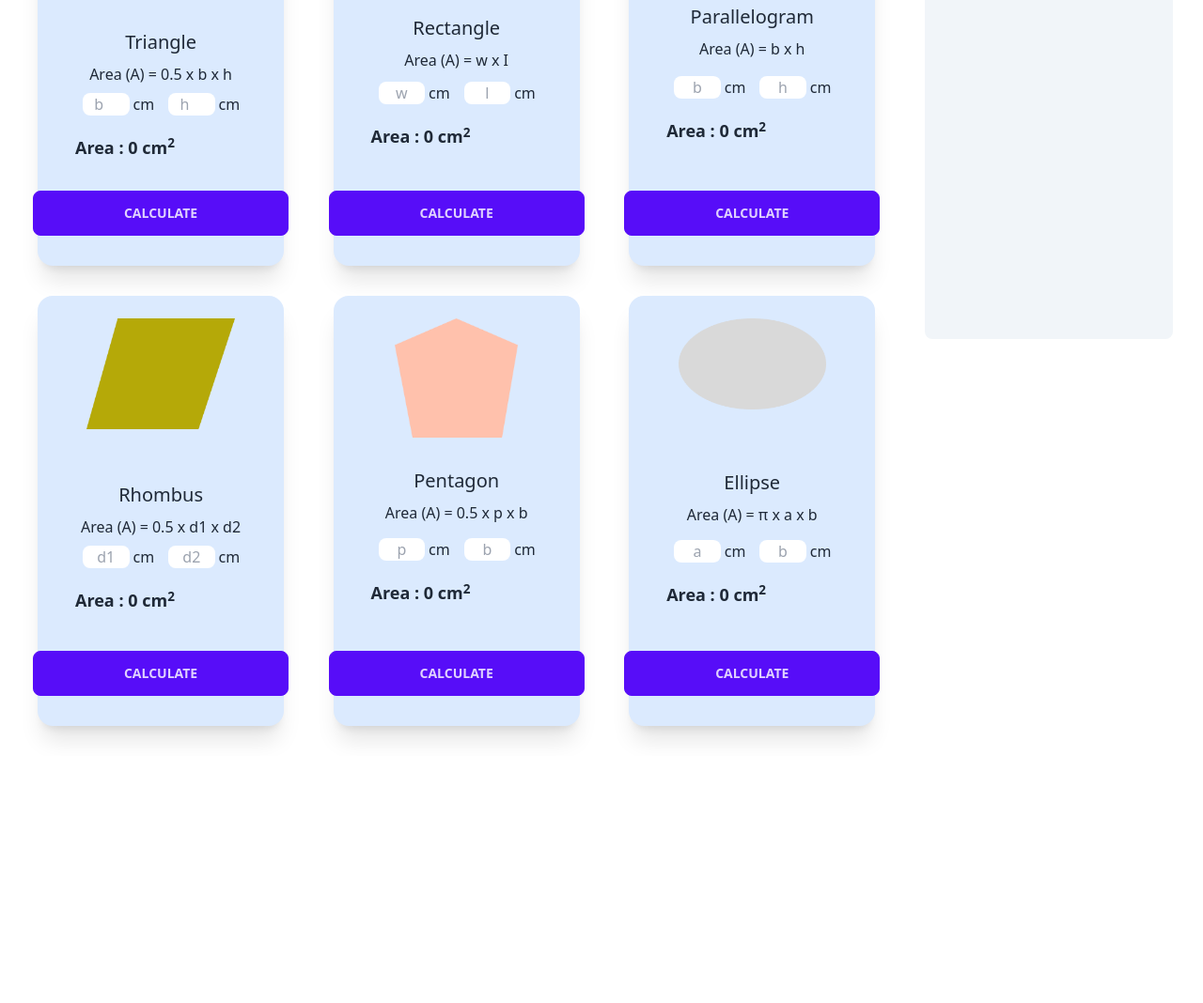
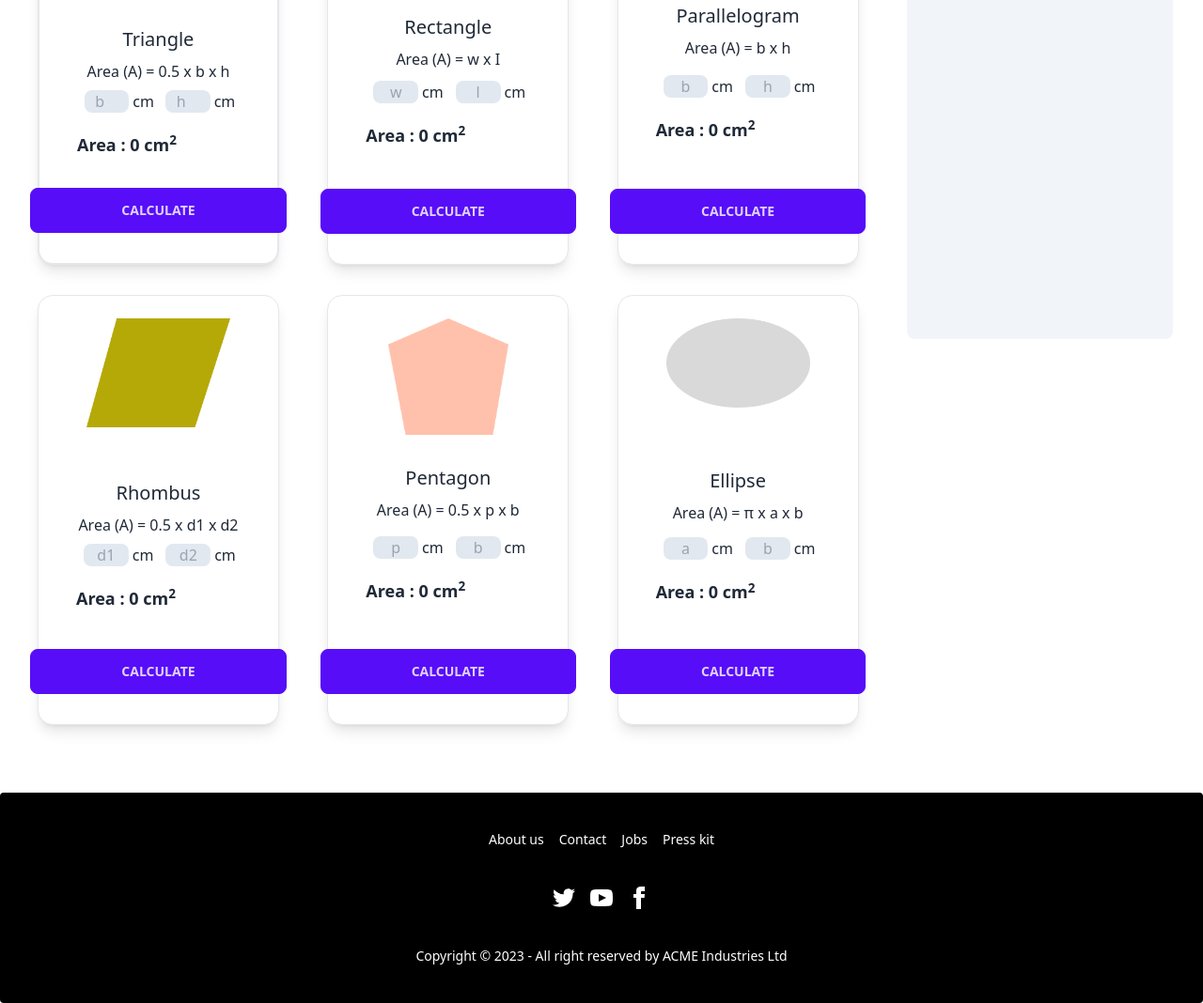
Before and after one commit to KhandakerSamin/Geumetry-genious, a plain HTML site: page index.html in a window 1280 px wide. Shown: the part 255-1323 px from the top of the page at 94% size. Before the commit the page ends 1060 px from the top, so only its background shows below. Drawn offline with nearby package versions, Linux system fonts and the light colour scheme.

Commit message:
all done

```diff
--- a/index.html
+++ b/index.html
@@ -12,8 +12,8 @@
 </head>
 
 <body>
-    <header>
-        <nav class="container mx-auto rounded-lg bg-fuchsia-400 mt-3">
+    <header class="mx-4">
+        <nav class="container mx-auto rounded-lg bg-fuchsia-400 mt-3 ">
             <div class="navbar ">
                 <div class="navbar-start">
                     <a class="btn btn-ghost normal-case text-xl">Geometry Genius</a>
@@ -30,15 +30,15 @@
             <!-- shape container -->
             <div class="grid grid-cols-1 md:grid-cols-2 lg:grid-cols-3 ml-14 md:ml-10">
                 <!-- first card -->
-                <div class="card bg-blue-100 hover:bg-blue-300 shadow-xl w-5/6 mb-8">
+                <div class="card bg-base-100 hover:bg-blue-300 shadow-lg w-5/6 mb-8 border-gray-200 border-2">
                     <figure><img class="w-3/5 mt-3" src="./images/triangle.png" alt="Triangle" /></figure>
                     <div class="card-body">
                         <h2 class="text-xl font-medium text-center">Triangle</h2>
                         <p class="text-center font-medium">Area (A) = 0.5 x b x h</p>
                         <div class="flex ">
-                            <input id="triangle-base" class="w-1/4 rounded-lg text-center ml-4 mr-1" type="number" placeholder="b">
+                            <input id="triangle-base" class="w-1/4 rounded-lg text-center ml-4 mr-1 bg-slate-200" type="number" placeholder="b">
                             <p>cm</p>
-                            <input id="triangle-hight" class="w-1/4 rounded-lg text-center mr-1" type="number" placeholder="h">
+                            <input id="triangle-hight" class="w-1/4 rounded-lg text-center mr-1 bg-slate-200" type="number" placeholder="h">
                             <p>cm</p>
                         </div>
                         <p class="text-lg font-semibold mt-3 ml-2">Area : <span id="triangle-area"> 0</span> cm<sup>2</sup></p>
@@ -48,16 +48,16 @@
                     </div>
                 </div>
                 <!-- Second card -->
-                <div class="card bg-blue-100 shadow-xl w-5/6 mb-8">
+                <div class="card bg-base-100 hover:bg-pink-300 shadow-lg w-5/6 mb-8 border-gray-200 border" >
                     <figure><img class="w-3/5 mt-6" src="./images/rectangle.png" alt="rectangle" /></figure>
                     <div class="card-body">
                         <h2 class="text-xl font-medium text-center">Rectangle</h2>
                         <p class="text-center font-medium">Area (A) = w x I
                         </p>
                         <div class="flex ">
-                            <input id="rectangle-width" class="w-1/4 rounded-lg text-center ml-4 mr-1" type="text" placeholder="w">
+                            <input id="rectangle-width" class="w-1/4 rounded-lg text-center ml-4 mr-1 bg-slate-200" type="text" placeholder="w">
                             <p>cm</p>
-                            <input id="rectangle-legnth" class="w-1/4 rounded-lg text-center mr-1" type="text" placeholder="l">
+                            <input id="rectangle-legnth" class="w-1/4 rounded-lg text-center mr-1 bg-slate-200" type="text" placeholder="l">
                             <p>cm</p>
                         </div>
                         <p class="text-lg font-semibold mt-3 ml-2">Area : <span id="rectangle-area"> 0</span> cm<sup>2</sup></p>
@@ -67,15 +67,15 @@
                     </div>
                 </div>
                 <!-- Third card -->
-                <div class="card bg-blue-100 shadow-xl w-5/6 mb-8">
+                <div class="card bg-base-100 hover:bg-orange-300 shadow-lg w-5/6 mb-8 border-gray-200 border" >
                     <figure><img class="w-3/5 mt-6" src="./images/parallelogram.png" alt="parallelogram" /></figure>
                     <div class="card-body">
                         <h2 class="text-xl font-medium text-center">Parallelogram</h2>
                         <p class="text-center font-medium">Area (A) = b x h</p>
                         <div class="flex ">
-                            <input id="parallelogram-base" class="w-1/4 rounded-lg text-center ml-4 mr-1" type="text" placeholder="b">
+                            <input id="parallelogram-base" class="w-1/4 rounded-lg text-center ml-4 mr-1 bg-slate-200" type="text" placeholder="b">
                             <p>cm</p>
-                            <input id="parallelogram-hight" class="w-1/4 rounded-lg text-center mr-1" type="text" placeholder="h">
+                            <input id="parallelogram-hight" class="w-1/4 rounded-lg text-center mr-1 bg-slate-200" type="text" placeholder="h">
                             <p>cm</p>
                         </div>
                         <p class="text-lg font-semibold mt-3 ml-2">Area : <span id="parallelogram-area"> 0</span> cm<sup>2</sup></p>
@@ -85,15 +85,15 @@
                     </div>
                 </div>
                 <!-- Fourth card -->
-                <div class="card bg-blue-100 shadow-xl w-5/6 mb-8">
+                <div class="card bg-base-100 hover:bg-lime-300 shadow-lg w-5/6 mb-8 border-gray-200 border">
                     <figure><img class="w-3/5 mt-6 mb-6" src="./images/rhombus.png" alt="Rhombus" /></figure>
                     <div class="card-body">
                         <h2 class="text-xl font-medium text-center">Rhombus</h2>
                         <p class="text-center font-medium">Area (A) = 0.5 x d1 x d2</p>
                         <div class="flex ">
-                            <input id="rhombus-d1" class="w-1/4 rounded-lg text-center ml-4 mr-1" type="text" placeholder="d1">
+                            <input id="rhombus-d1" class="w-1/4 rounded-lg text-center ml-4 mr-1 bg-slate-200" type="text" placeholder="d1">
                             <p>cm</p>
-                            <input id="rhombus-d2" class="w-1/4 rounded-lg text-center mr-1" type="text" placeholder="d2">
+                            <input id="rhombus-d2" class="w-1/4 rounded-lg text-center mr-1 bg-slate-200" type="text" placeholder="d2">
                             <p>cm</p>
                         </div>
                         <p class="text-lg font-semibold mt-3 ml-2">Area : <span id="rhombus-area"> 0</span> cm<sup>2</sup></p>
@@ -103,15 +103,15 @@
                     </div>
                 </div>
                 <!-- Fifth card -->
-                <div class="card bg-blue-100 shadow-xl w-5/6 mb-8">
+                <div class="card bg-base-100 hover:bg-purple-300 shadow-lg w-5/6 mb-8 border-gray-200 border">
                     <figure><img class="w-2/4 mt-6" src="./images/pentagon.png" alt="Pentagon" /></figure>
                     <div class="card-body">
                         <h2 class="text-xl font-medium text-center">Pentagon</h2>
                         <p class="text-center font-medium">Area (A) = 0.5 x p x b</p>
                         <div class="flex ">
-                            <input id="pentagon-hight" class="w-1/4 rounded-lg text-center ml-4 mr-1" type="text" placeholder="p">
+                            <input id="pentagon-hight" class="w-1/4 rounded-lg text-center ml-4 mr-1 bg-slate-200" type="text" placeholder="p">
                             <p>cm</p>
-                            <input id="pentagon-base" class="w-1/4 rounded-lg text-center mr-1" type="text" placeholder="b">
+                            <input id="pentagon-base" class="w-1/4 rounded-lg text-center mr-1 bg-slate-200" type="text" placeholder="b">
                             <p>cm</p>
                         </div>
                         <p class="text-lg font-semibold mt-3 ml-2">Area : <span id="pentagon-area"> 0</span> cm<sup>2</sup></p>
@@ -121,15 +121,15 @@
                     </div>
                 </div>
                 <!-- sixth card -->
-                <div class="card bg-blue-100 shadow-xl w-5/6 mb-8">
+                <div class="card bg-base-100 hover:bg-rose-400 shadow-lg w-5/6 mb-8 border-gray-200 border">
                     <figure><img class="w-3/5 mt-6 mb-8" src="./images/ellipse.png" alt="Ellipse" /></figure>
                     <div class="card-body">
                         <h2 class="text-xl font-medium text-center">Ellipse</h2>
                         <p class="text-center font-medium">Area (A) = π x a x b</p>
                         <div class="flex ">
-                            <input id="ellipse-major-radious" class="w-1/4 rounded-lg text-center ml-4 mr-1" type="text" placeholder="a">
+                            <input id="ellipse-major-radious" class="w-1/4 rounded-lg text-center ml-4 mr-1 bg-slate-200" type="text" placeholder="a">
                             <p>cm</p>
-                            <input id="ellipse-minor-redious" class="w-1/4 rounded-lg text-center mr-1" type="text" placeholder="b">
+                            <input id="ellipse-minor-redious" class="w-1/4 rounded-lg text-center mr-1 bg-slate-200" type="text" placeholder="b">
                             <p>cm</p>
                         </div>
                         <p class="text-lg font-semibold mt-3 ml-2">Area : <span id="ellipse-area"> 0</span> cm<sup>2</sup></p>
@@ -140,14 +140,34 @@
                 </div>
             </div>
             <!-- area container -->
-            <div class="w-[500px] h-[500px] bg-slate-100 rounded-lg md:mr-8">
-                <div class="text-4xl text-center font-semibold mt-3">Area Calculator</div>
-                <div class="my-8 mx-12 text-lg font-medium gap-y-10" id="calculation-entry">
+            <div class="w-[350px] md:w-[500px] h-[500px] bg-slate-100 rounded-lg mx-10 mb-20 md:mx-0 md:mr-8">
+                <div class="text-4xl text-center font-semibold mt-3 border-black border-b-4 pb-2 mx-10">Area Calculation</div>
+                <div class="my-8 mx-6 text-base font-medium gap-y-10" id="calculation-entry">
 
                 </div>
             </div>
         </div>
     </main>
+    <footer class="container mx-auto">
+        <footer class="footer footer-center p-10 bg-black text-white mt-10  text-base-content rounded">
+            <div class="grid grid-flow-col gap-4">
+              <a class="link link-hover">About us</a>
+              <a class="link link-hover">Contact</a>
+              <a class="link link-hover">Jobs</a>
+              <a class="link link-hover">Press kit</a>
+            </div>
+            <div>
+              <div class="grid grid-flow-col gap-4">
+                <a><svg xmlns="http://www.w3.org/2000/svg" width="24" height="24" viewBox="0 0 24 24" class="fill-current"><path d="M24 4.557c-.883.392-1.832.656-2.828.775 1.017-.609 1.798-1.574 2.165-2.724-.951.564-2.005.974-3.127 1.195-.897-.957-2.178-1.555-3.594-1.555-3.179 0-5.515 2.966-4.797 6.045-4.091-.205-7.719-2.165-10.148-5.144-1.29 2.213-.669 5.108 1.523 6.574-.806-.026-1.566-.247-2.229-.616-.054 2.281 1.581 4.415 3.949 4.89-.693.188-1.452.232-2.224.084.626 1.956 2.444 3.379 4.6 3.419-2.07 1.623-4.678 2.348-7.29 2.04 2.179 1.397 4.768 2.212 7.548 2.212 9.142 0 14.307-7.721 13.995-14.646.962-.695 1.797-1.562 2.457-2.549z"></path></svg></a>
+                <a><svg xmlns="http://www.w3.org/2000/svg" width="24" height="24" viewBox="0 0 24 24" class="fill-current"><path d="M19.615 3.184c-3.604-.246-11.631-.245-15.23 0-3.897.266-4.356 2.62-4.385 8.816.029 6.185.484 8.549 4.385 8.816 3.6.245 11.626.246 15.23 0 3.897-.266 4.356-2.62 4.385-8.816-.029-6.185-.484-8.549-4.385-8.816zm-10.615 12.816v-8l8 3.993-8 4.007z"></path></svg></a>
+                <a><svg xmlns="http://www.w3.org/2000/svg" width="24" height="24" viewBox="0 0 24 24" class="fill-current"><path d="M9 8h-3v4h3v12h5v-12h3.642l.358-4h-4v-1.667c0-.955.192-1.333 1.115-1.333h2.885v-5h-3.808c-3.596 0-5.192 1.583-5.192 4.615v3.385z"></path></svg></a>
+              </div>
+            </div>
+            <div>
+              <p>Copyright © 2023 - All right reserved by ACME Industries Ltd</p>
+            </div>
+          </footer>
+    </footer>
     <script src="index.js"></script>
 </body>
 
--- a/index.js
+++ b/index.js
@@ -159,7 +159,7 @@ function addToCalculationEntry(areaType, area) {
 
     const p = document.createElement('p');
     // p.innerHTML =areaType + ' ' + area;
-    p.innerHTML = `${count + 1} . ${areaType} ${area}  cm<sup>2</sup> <button class="btn btn-primary btn-sm ml-3 mt-2" > Convert </button>`
+    p.innerHTML = `${count + 1} . ${areaType} : ${area}  cm<sup>2</sup> <button class="btn btn-primary btn-sm ml-3 mt-2" > Convert </button>`
 
     calculationEntry.appendChild(p);
 }
```
